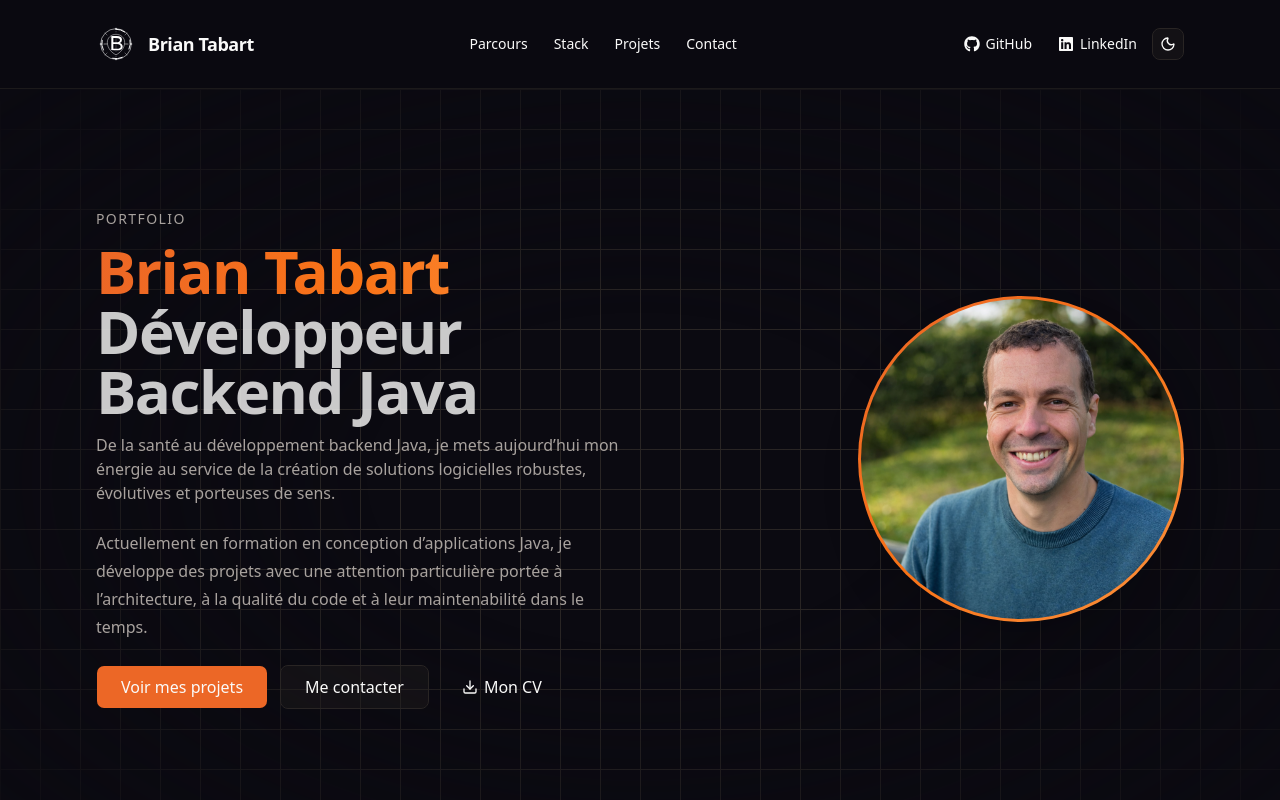
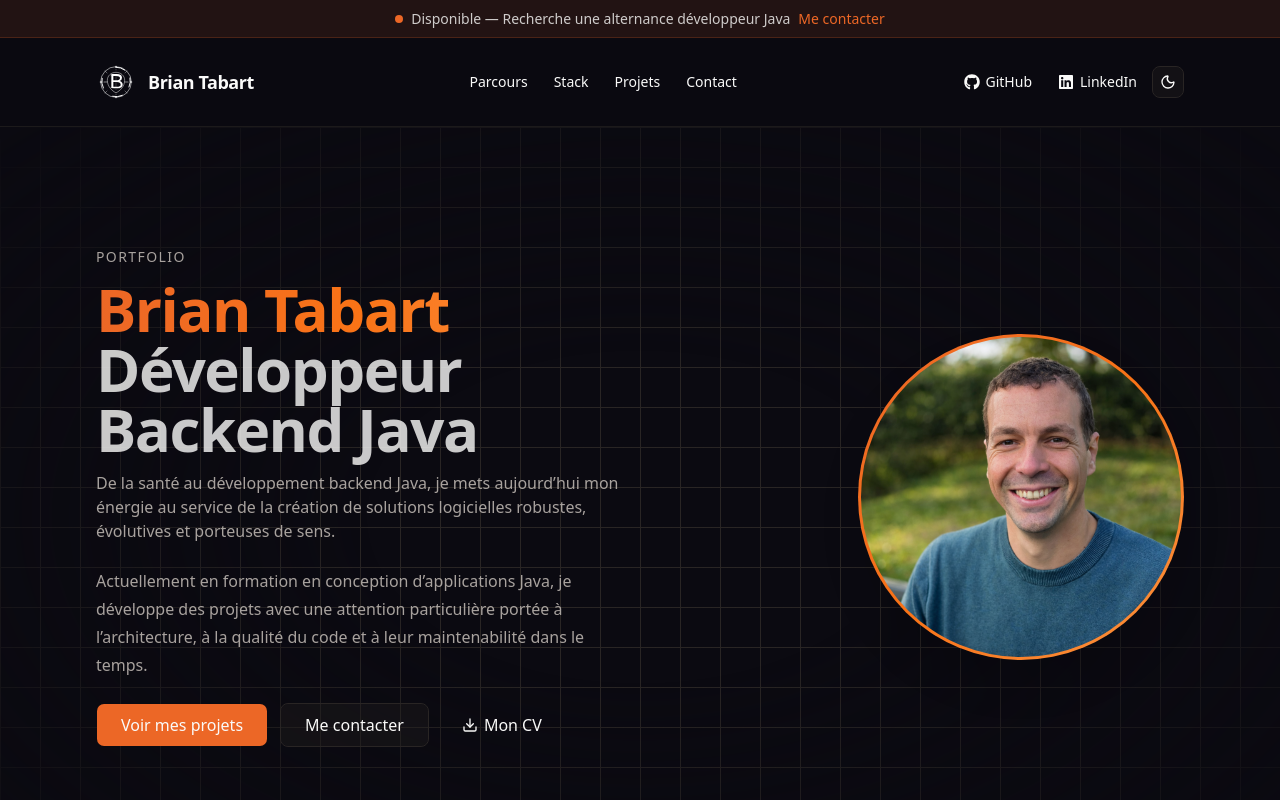
Before and after one commit to WebisBrian/TABART-Brian-Portfolio, a Next.js app: page / in a window 1280 px wide. Shown: the top 800 px of the page. Built offline with nearby package versions, Linux system fonts and the light colour scheme.

Commit message:
Feat: add banner -> looking for apprentice ship

```diff
--- a/src/app/page.tsx
+++ b/src/app/page.tsx
@@ -8,10 +8,12 @@ import { ContactSection } from "@/components/sections/contact-section";
 import { SiteHeader } from "@/components/layout/site-header";
 import { SiteFooter } from "@/components/layout/site-footer";
 import { ScrollToTop } from "@/components/ui/scroll-to-top";
+import { AnnouncementBanner } from "@/components/layout/announcement-banner";
 
 export default function Home() {
   return (
     <>
+      <AnnouncementBanner />
       <SiteHeader />
 
       <main className="min-h-screen">
--- /dev/null
+++ b/src/components/layout/announcement-banner.tsx
@@ -0,0 +1,21 @@
+export function AnnouncementBanner() {
+  return (
+    <div className="bg-primary/10 border-b border-primary/20 px-4 py-2 text-center text-sm">
+      <span className="inline-flex flex-wrap items-center justify-center gap-x-2 gap-y-1">
+        <span className="relative flex h-2 w-2 shrink-0" aria-hidden="true">
+          <span className="absolute inline-flex h-full w-full animate-ping rounded-full bg-primary opacity-60" />
+          <span className="relative inline-flex h-2 w-2 rounded-full bg-primary" />
+        </span>
+        <span className="text-foreground/80">
+          Disponible — Recherche une alternance développeur Java
+        </span>
+        <a
+          href="#contact"
+          className="font-medium text-primary underline-offset-4 hover:underline"
+        >
+          Me contacter
+        </a>
+      </span>
+    </div>
+  );
+}
```
